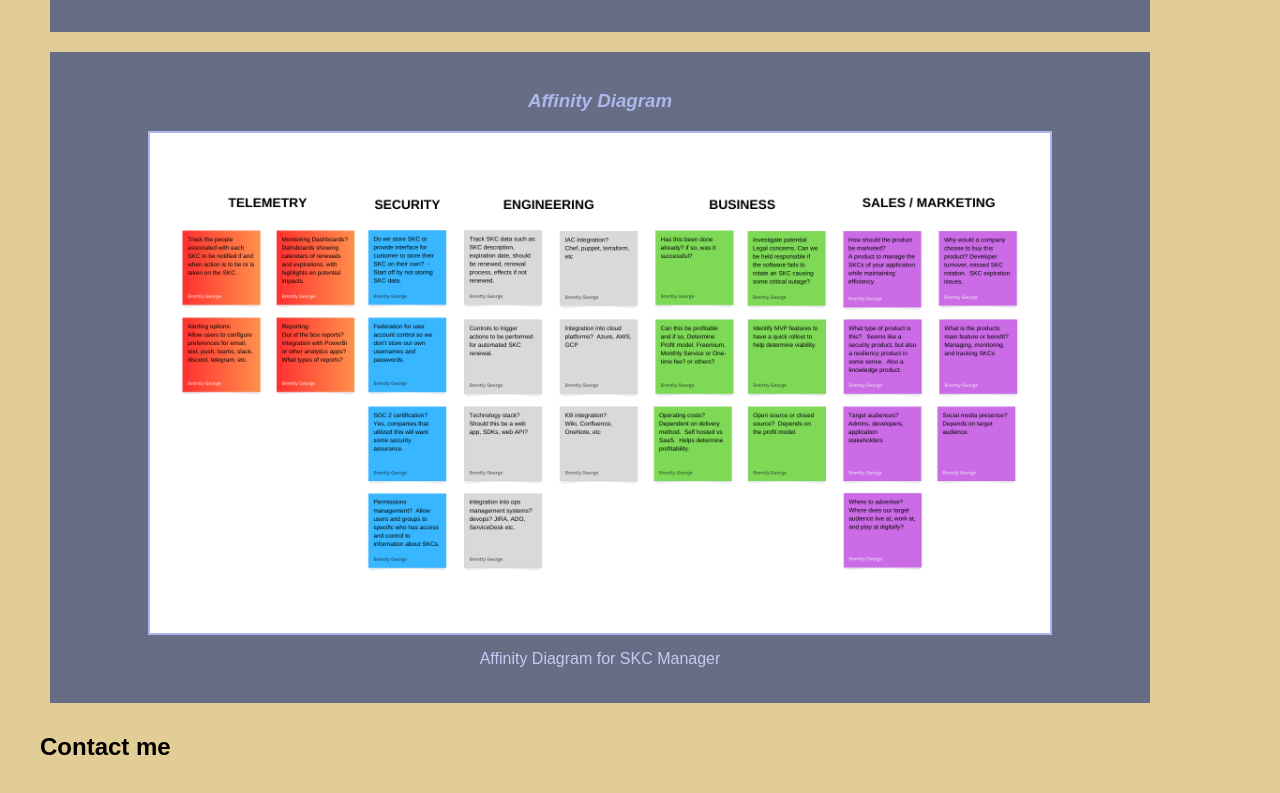
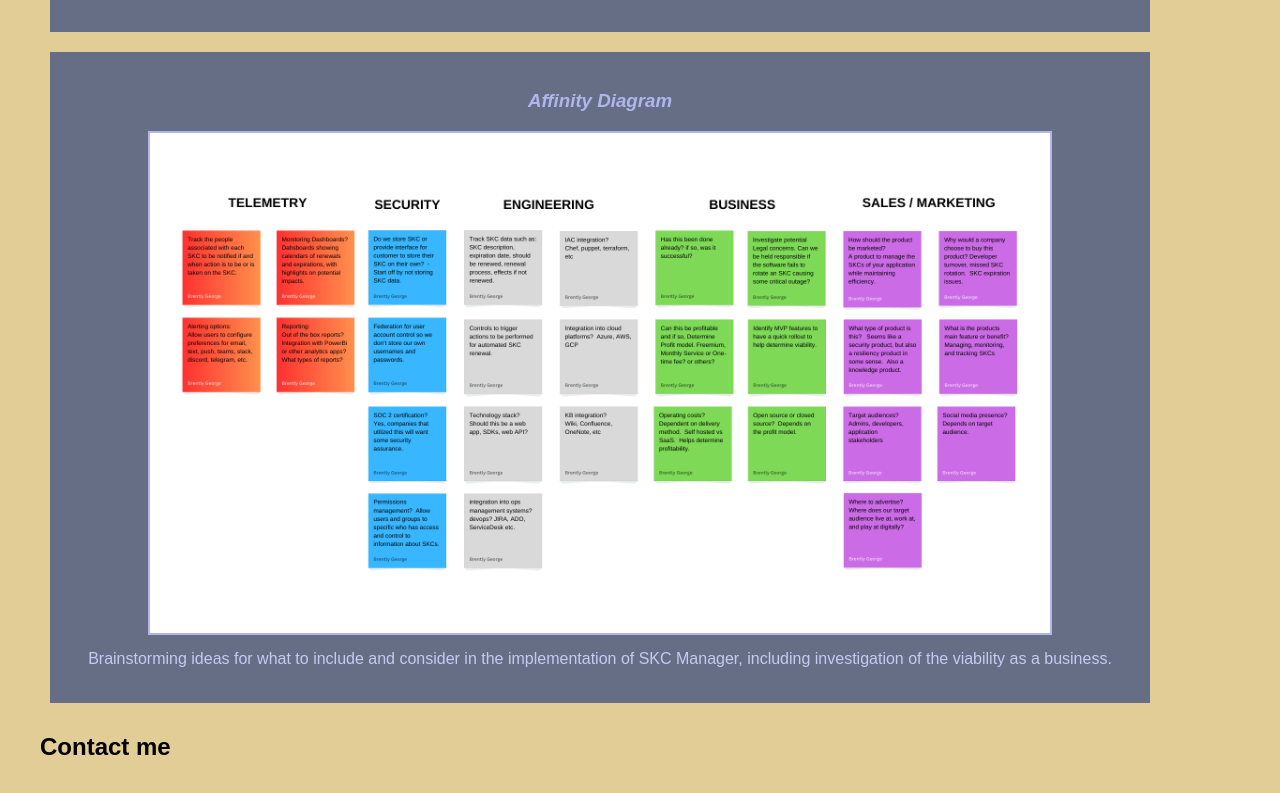
Before and after one commit to corporateg6/corporateg6.github.io, a plain HTML site: page index.html in a window 1280 px wide. Shown: the part 640-1433 px from the top of the page. Drawn offline with Linux system fonts and the light colour scheme.

Commit message:
update affinity diagram description.

```diff
--- a/index.html
+++ b/index.html
@@ -35,7 +35,7 @@
                     <img src="images/SKCManager.png" width="900" height="500">
                 </a>
                 <p>
-                Affinity Diagram for SKC Manager
+                Brainstorming ideas for what to include and consider in the implementation of SKC Manager, including investigation of the viability as a business.
                 </p>
             </section>
         </div>
```
